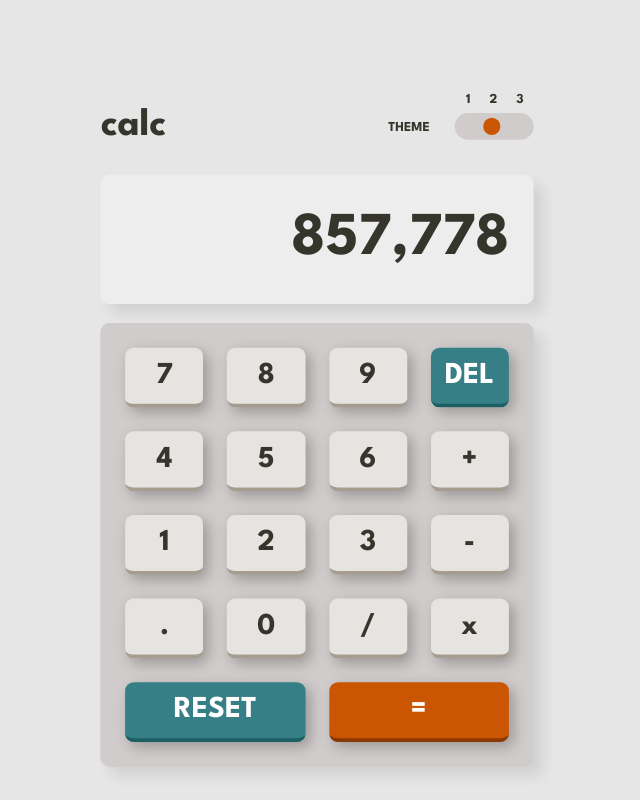
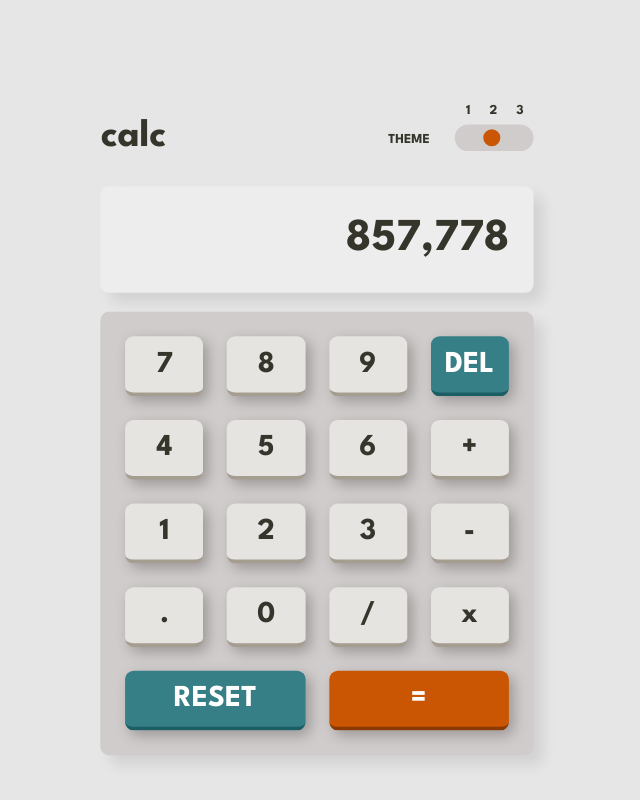
Before and after one commit to Yehonatal/Calculator-app, a plain HTML site: page index.html in a window 1280 px wide. Shown: the whole page, without its empty margins (323-963 px from the left). Drawn offline with Linux system fonts and the light colour scheme.

Commit message:
last feature change for the style

```diff
--- a/apps/style/_main.scss
+++ b/apps/style/_main.scss
@@ -35,7 +35,7 @@
     color: var(--txt-crl-2);
     width: 100%;
     box-shadow: 10px 10px 15px rgba(0, 0, 0, 0.089);
-    font-size: 2em;
+    font-size: 1.5em;
   }
 }
 
```
Also changed, not shown: apps/style/style.css, 1 other file.
